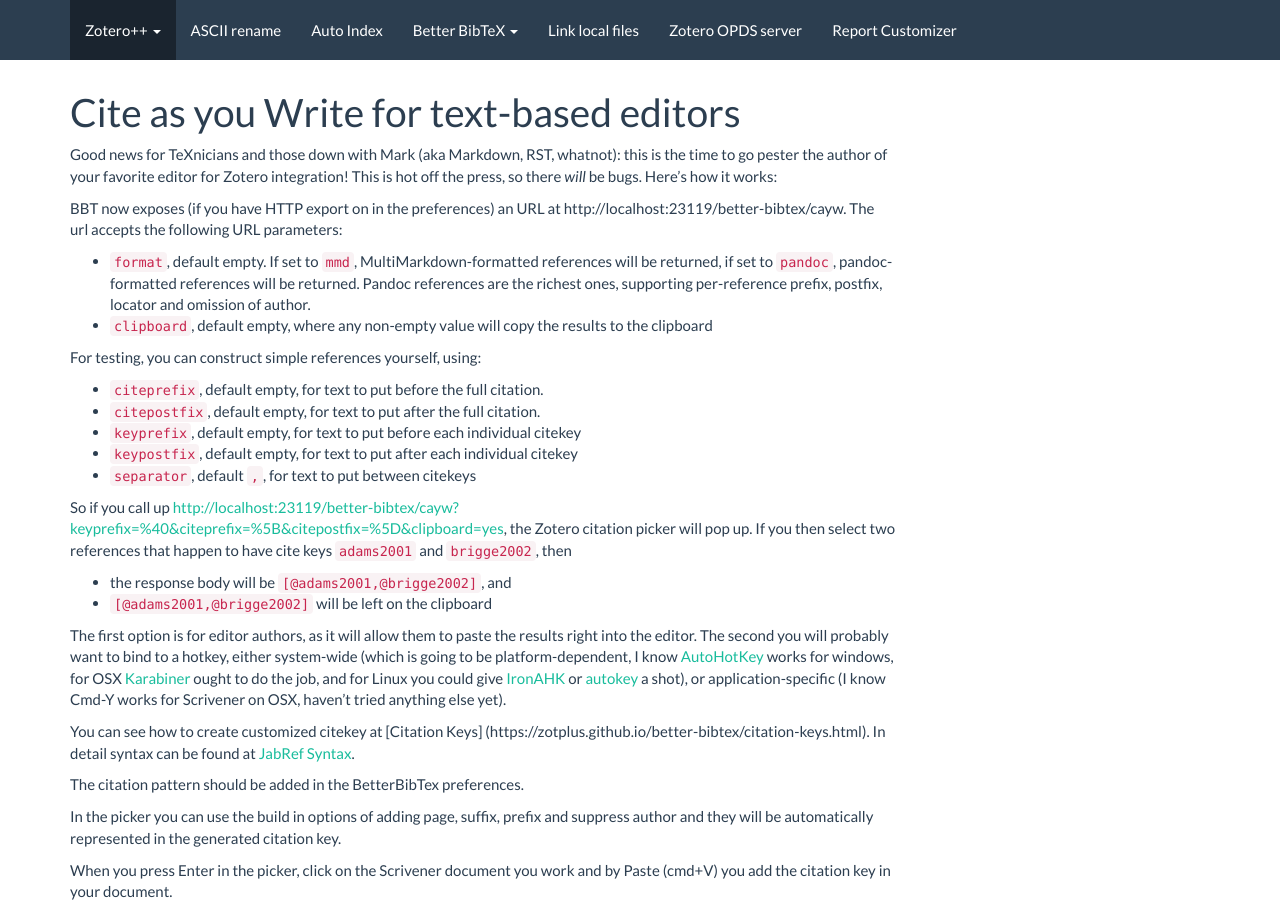
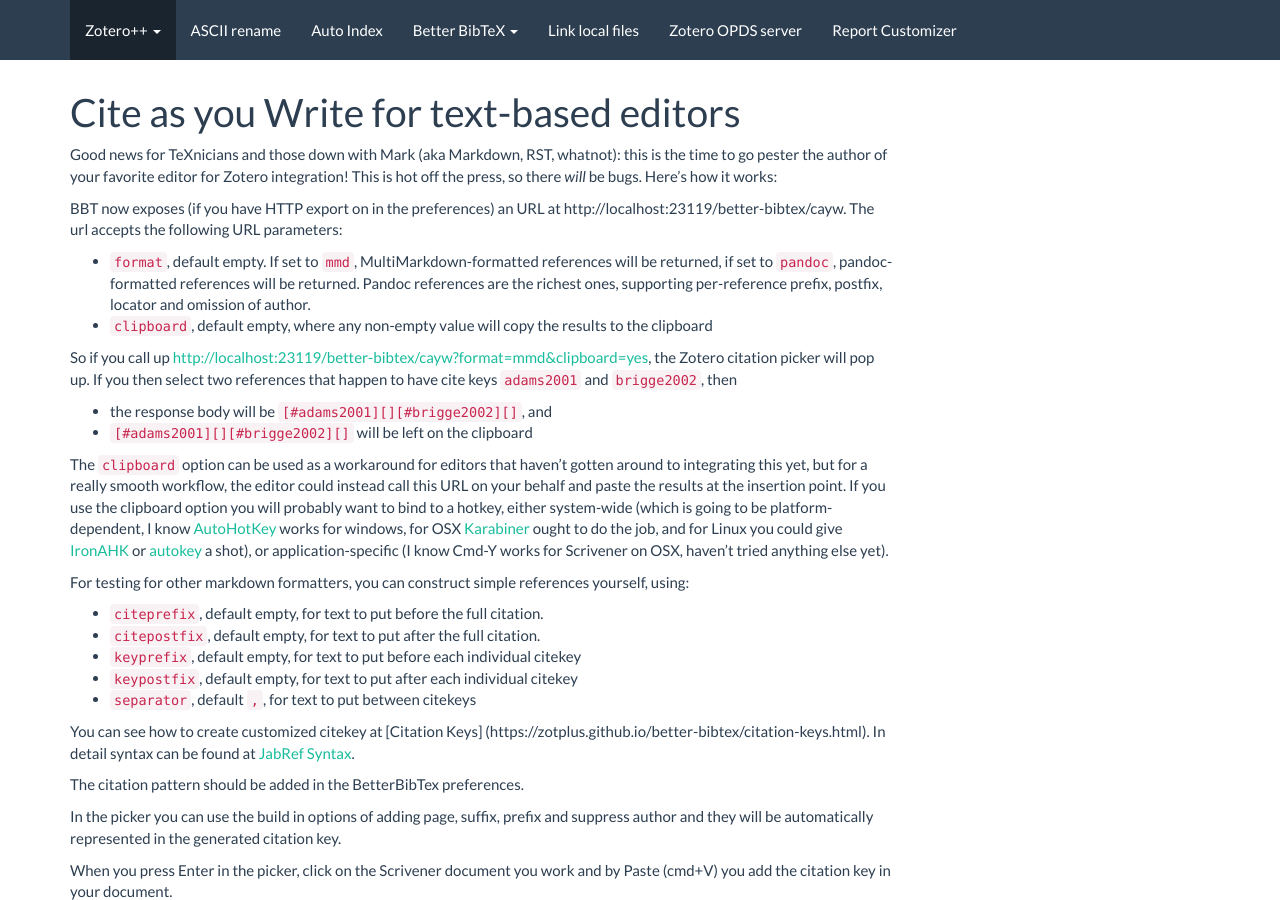
Before and after one commit to edwinksl/ZotPlus.github.io, a Jekyll site: the page built from better-bibtex/cayw.md, in a window 1280 px wide and 900 px high. Built offline with Jekyll 4.4.1, drawn with Linux system fonts in a browser that asks for light colours; nearby versions of some CDN libraries.

Commit message:
ascii-rename 0.0.40 / auto-index 0.0.36 / better-bibtex 1.2.22 / debug-bridge 0.1.0 / link-local-files 0.0.9 / opds 0.0.10 / report-customizer 0.2.17

```diff
--- a/better-bibtex/cayw.md
+++ b/better-bibtex/cayw.md
@@ -12,26 +12,28 @@
 * `format`, default empty. If set to `mmd`, MultiMarkdown-formatted references will be returned, if set to `pandoc`, pandoc-formatted references will be returned. Pandoc references are the richest ones, supporting per-reference prefix, postfix, locator and omission of author.
 * `clipboard`, default empty, where any non-empty value will copy the results to the clipboard
 
-For testing, you can construct simple references yourself, using:
+So if you call up
+[http://localhost:23119/better-bibtex/cayw?format=mmd&clipboard=yes](http://localhost:23119/better-bibtex/cayw?format=mmd&clipboard=yes), the Zotero citation picker will pop up. If you then select two references that happen to have cite keys `adams2001` and `brigge2002`, then
+
+* the response body will be `[#adams2001][][#brigge2002][]`, and
+* `[#adams2001][][#brigge2002][]` will be left on the clipboard
+
+The `clipboard` option can be used as a workaround for editors that haven't gotten around to integrating this yet, but
+for a really smooth workflow, the editor could instead call this URL on your behalf and paste the results at the
+insertion point. If you use the clipboard option you
+will probably want to bind to a hotkey, either system-wide (which is going to be platform-dependent, I know
+[AutoHotKey](http://www.autohotkey.com) works for windows, for OSX [Karabiner](https://pqrs.org/osx/karabiner/) ought to
+do the job, and for Linux you could give [IronAHK](https://github.com/polyethene/IronAHK) or
+[autokey](https://code.google.com/p/autokey/) a shot), or application-specific (I know Cmd-Y works for Scrivener on
+OSX, haven't tried anything else yet).
+
+For testing for other markdown formatters, you can construct simple references yourself, using:
 
 * `citeprefix`, default empty, for text to put before the full citation.
 * `citepostfix`, default empty, for text to put after the full citation.
 * `keyprefix`, default empty, for text to put before each individual citekey
 * `keypostfix`, default empty, for text to put after each individual citekey
 * `separator`, default `,`, for text to put between citekeys
-
-So if you call up
-[http://localhost:23119/better-bibtex/cayw?keyprefix=%40&citeprefix=%5B&citepostfix=%5D&clipboard=yes](http://localhost:23119/better-bibtex/cayw?keyprefix=%40&citeprefix=%5B&citepostfix=%5D&clipboard=yes), the Zotero citation picker will pop up. If you then select two references that happen to have cite keys `adams2001` and `brigge2002`, then
-
-* the response body will be `[@adams2001,@brigge2002]`, and
-* `[@adams2001,@brigge2002]` will be left on the clipboard
-
-The first option is for editor authors, as it will allow them to paste the results right into the editor. The second you
-will probably want to bind to a hotkey, either system-wide (which is going to be platform-dependent, I know
-[AutoHotKey](http://www.autohotkey.com) works for windows, for OSX [Karabiner](https://pqrs.org/osx/karabiner/) ought to
-do the job, and for Linux you could give [IronAHK](https://github.com/polyethene/IronAHK) or
-[autokey](https://code.google.com/p/autokey/) a shot), or application-specific (I know Cmd-Y works for Scrivener on
-OSX, haven't tried anything else yet).
 
 You can see how to create customized citekey at [Citation Keys] (https://zotplus.github.io/better-bibtex/citation-keys.html). In detail syntax can be found at [JabRef Syntax](http://jabref.sourceforge.net/help/LabelPatterns.php).
 
```
